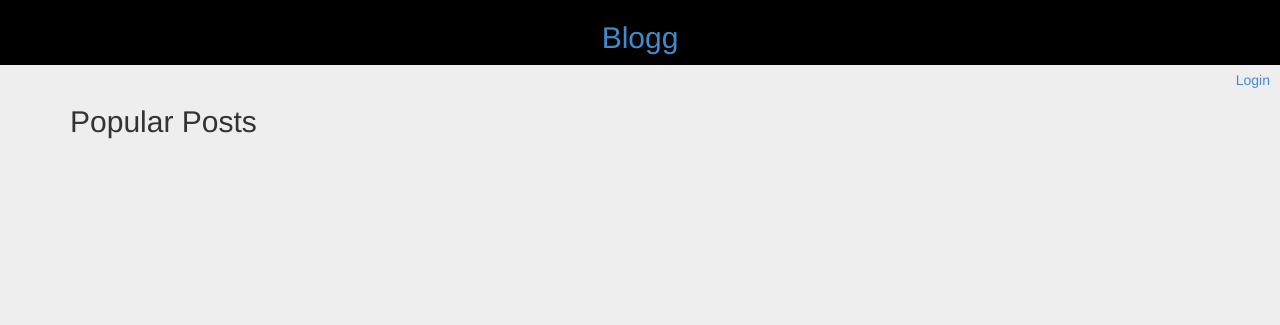
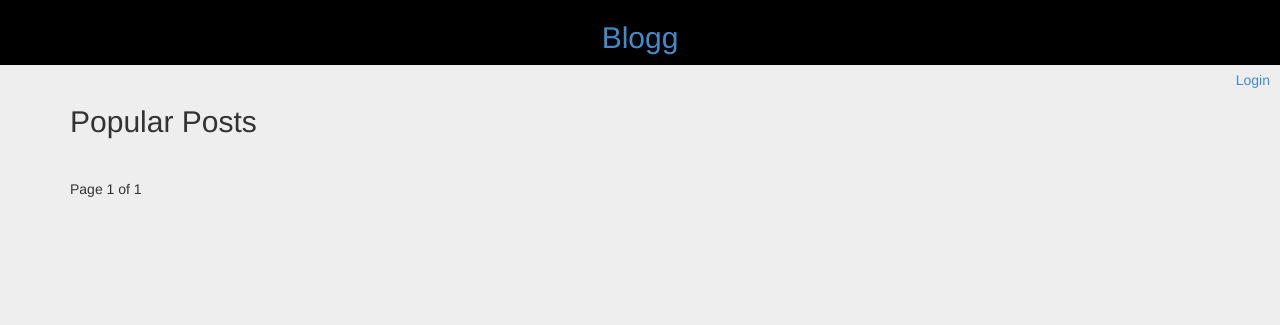
Before and after one commit to satish28/test_blog, a Django app: page /posts/ in a window 1280 px wide. Shown: the top 325 px of the page. Run offline with Django 3.2, Linux system fonts and the light colour scheme; some libraries are stand-ins or nearby versions.

Commit message:
Home Page Pagination

```diff
--- a/blogg/posts/views.py
+++ b/blogg/posts/views.py
@@ -2,6 +2,7 @@ from django.shortcuts import render_to_response
 from django.http import HttpResponse, HttpResponseRedirect
 from django.template import RequestContext
 from django.core.urlresolvers import reverse
+from django.core.paginator import Paginator, EmptyPage, PageNotAnInteger
 from django.contrib.auth.decorators import login_required
 from services import *
 from forms import UserPostForm
@@ -13,14 +14,23 @@ def home(request):
     context = RequestContext(request)
     user = request.user
     context_dict = {}
-    posts = get_home_posts()
+    posts = get_home_posts() #posts = UserPosts.objects.all()
     posts_with_images = []
     image_size = 30
     for post in posts:
         post_with_image = PostWithImage(post, post.username.email, image_size)
         posts_with_images.append(post_with_image)
+    pages = Paginator(posts_with_images,5)
+    page = request.GET.get('page')
+    try:
+	posts_pages = pages.page(page)
+    except PageNotAnInteger:
+	posts_pages = pages.page(1)
+    except EmptyPage:
+	posts_pages = pages.page(paginator.num_pages)
     context_dict['posts_images'] = posts_with_images
     context_dict['user'] = user
+    context_dict['posts_pages'] = posts_pages
     return render_to_response('posts/home.html', context_dict, context)
 
 def each_post(request, post_id):
--- a/blogg/templates/posts/home.html
+++ b/blogg/templates/posts/home.html
@@ -13,4 +13,17 @@
 		</div>
 		<hr/>
 	{% endfor %}
+        {% if posts_pages.has_previous %}
+            <a href="?page={{ posts_pages.previous_page_number }}">previous</a>
+        {% endif %}
+
+        <span class="current">
+            Page {{ posts_pages.number }} of {{ posts_pages.paginator.num_pages }}
+        </span>
+
+        {% if posts_pages.has_next %}
+            <a href="?page={{ posts_pages.next_page_number }}">next</a>
+        {% endif %}
+
+
 {% endblock %}
```
